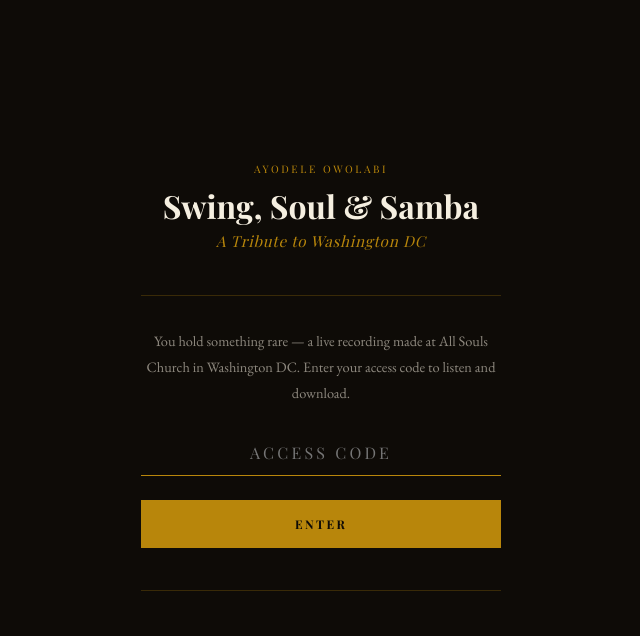
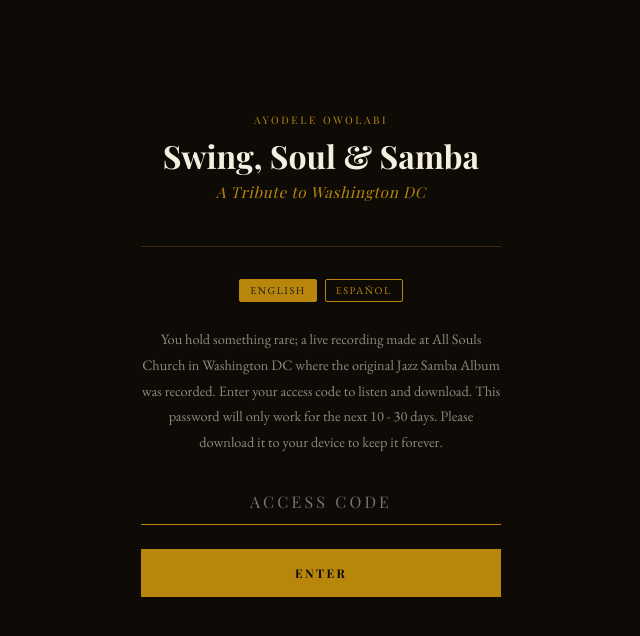
Before and after one commit to ayodeleowolabi/jazzsite, a React (Vite) app: page /album in a window 1280 px wide. Shown: the top 636 px of the page, without its empty margins (319-959 px from the left). Built offline with nearby package versions, Linux system fonts and the light colour scheme; a web font is replaced by a local one.

Commit message:
final edits

```diff
--- a/src/pages/SwingSoulSamba.jsx
+++ b/src/pages/SwingSoulSamba.jsx
@@ -1,7 +1,10 @@
 import { useState, useRef } from "react";
+
 
 const ACCESS_CODE = "DCMUSIC";
 const R2_BASE = "https://pub-0220304f67b944c48a04efc83576ba6b.r2.dev";
+
+
 
 const TRACKS = [
   { num: "1", name: "The Introduction",                  dur: "0:33",  file: "01%20-%20The%20Introduction.mp3",                  arranged: false },
@@ -14,7 +17,7 @@ const TRACKS = [
 ];
 
 const CREDITS = [
-  { name: "Ayodele Owolabi",               role: "Vocals" },
+  { name: "Ayodele Owolabi (iothesinger)",   role: "Vocals" },
   { name: "Bohemian Caverns Jazz Orchestra", role: "Live Orchestra" },
   { name: "Elijah Balbed",                 role: "Big Band Arrangements (tracks 1–4)" },
   { name: "Thunder & Lightning LLC",       role: "Live Sound · Maryland" },
@@ -25,19 +28,23 @@ const CREDITS = [
 const LINER_NOTES = [
   {
     artist: "Duke Ellington",
-    note: "DC's most famous musical son, born 1899 near U Street's 'Black Broadway.' Composer, bandleader, global ambassador — over five hundred compositions, beyond category. His name lives on across DC: the Duke Ellington School of Music, the Duke Ellington Bridge, and the murals of a city that never forgot him. 'Come Sunday' is an Ellington composition, recorded with Mahalia Jackson in 1958.",
+    noteEN: "DC's most famous musical son, born 1899 near U Street's 'Black Broadway.' Composer, bandleader, global ambassador — over five hundred compositions, beyond category. His name lives on across DC: the Duke Ellington School of Music, the Duke Ellington Bridge, and the murals of a city that never forgot him. 'Come Sunday' is an Ellington composition, recorded with Mahalia Jackson in 1958.",
+    noteES: "El hijo musical más famoso de DC, nacido en 1899 cerca de la U Street, conocida como el 'Broadway Negro.El hijo musical más famoso de DC, nacido en 1899 cerca de la U Street, conocida como el 'Broadway Negro.' Compositor, director de orquesta, embajador mundial — más de quinientas composiciones, más allá de toda categoría. Su nombre pervive en toda la ciudad: la Escuela de Música Duke Ellington, el Puente Duke Ellington, y los murales de una ciudad que jamás lo olvidó. 'Come Sunday' es una composición de Ellington, grabada junto a Mahalia Jackson en 1958.",
   },
   {
     artist: "Blanche Calloway",
-    note: "Raised alongside Cab Calloway in Baltimore, Blanche led her own touring big-band — reputed to be the first woman ever to front an all-male jazz orchestra. The Joy Boys ranked Top 10 US bands in 1933. After WWII she managed the legendary Bohemian Caverns on U Street, where she discovered Ruth Brown and invited Atlantic Records founder Ahmet Ertegun to hear her sing. What a woman.",
+    noteEN: "Raised alongside Cab Calloway in Baltimore, Blanche led her own touring big-band — reputed to be the first woman ever to front an all-male jazz orchestra. The Joy Boys ranked Top 10 US bands in 1933. After WWII she managed the legendary Bohemian Caverns on U Street, where she discovered Ruth Brown and invited Atlantic Records founder Ahmet Ertegun to hear her sing. What a woman.",
+    noteES: "Crecida junto a Cab Calloway en Baltimore, Blanche lideró su propia banda de gira — reputada como la primera mujer en dirigir una orquesta de jazz masculina. Los Joy Boys se clasificaron en el top 10 de las bandas estadounidenses en 1933. Después de la Segunda Guerra Mundial, gestionó los legendarios Bohemian Caverns en U Street, donde descubrió a Ruth Brown y invitó al fundador de Atlantic Records, Ahmet Ertegun, para escucharla cantar. Qué mujer.",
   },
   {
     artist: "Ruth Brown",
-    note: "Left stranded in a Howard Theater alleyway as a teenager after being fired mid-tour, Ruth was found by a patron of Frank Holiday's Pool Hall and introduced to Blanche Calloway. Calloway gave her a room and a gig. Atlantic Records followed. Sixteen chart hits between 1949–55. People called Atlantic 'The Label Ruth Brown Built.' Her pianist was a young Ray Charles.",
+    noteEN: "Left stranded in a Howard Theater alleyway as a teenager after being fired mid-tour, Ruth was found by a patron of Frank Holiday's Pool Hall and introduced to Blanche Calloway. Calloway gave her a room and a gig. Atlantic Records followed. Sixteen chart hits between 1949–55. People called Atlantic 'The Label Ruth Brown Built.' Her pianist was a young Ray Charles.",
+    noteES: "Dejada varada en un callejón del teatro Howard como adolescente después de ser despedida durante un recorrido, Ruth fue encontrada por un cliente del billar de Frank Holiday y presentada a Blanche Calloway. Calloway le dio una habitación y un trabajo. Siguió con Atlantic Records. Dieciséis éxitos en las listas entre 1949–55. La gente llamaba a Atlantic 'La Sello que Ruth Brown Construyó.' Su pianista era un joven Ray Charles.",
   },
   {
     artist: "Charlie Byrd",
-    note: "A guitarist from deepest Virginia who brought bossa nova to the American mainstream. His Jazz Samba album — recorded with Stan Getz in three hours, three microphones, to a reel-to-reel in a church corridor — launched a global craze. That church was All Souls Unitarian, the same venue where Ayo recorded this album in 2022, honoring the 60th anniversary of Jazz Samba.",
+    noteEN: "A guitarist from deepest Virginia who brought bossa nova to the American mainstream. His Jazz Samba album — recorded with Stan Getz in three hours, three microphones, to a reel-to-reel in a church corridor — launched a global craze. That church was All Souls Unitarian, the same venue where Ayo recorded this album in 2022, honoring the 60th anniversary of Jazz Samba.",
+    noteES: "Un guitarrista de la región más profunda de Virginia que trajo el bossa nova al mainstream estadounidense. Su álbum Jazz Samba — grabado con Stan Getz en tres horas, tres micrófonos, a un cinta magnética en un pasillo de iglesia — lanzó una locura global. Esa iglesia era All Souls Unitarian, el mismo lugar donde Ayo grabó este álbum en 2022, honrando el aniversario de 60 años de Jazz Samba.",
   },
 ];
 
@@ -54,6 +61,7 @@ export default function SwingSoulSamba() {
   const [isPlaying, setIsPlaying] = useState(false);
   const [expandedNote, setExpandedNote] = useState(null);
   const audioRef = useRef(null);
+  const [lang, setLang] = useState("en");
 
   function handleSubmit() {
     if (input.trim().toUpperCase() === ACCESS_CODE) {
@@ -213,8 +221,32 @@ export default function SwingSoulSamba() {
               borderBottom: `0.5px solid ${borderColor}`,
               padding: "2rem 0", marginBottom: "2rem",
             }}>
+              {/* Language Toggle */}
+<div style={{ display: "flex", gap: "0.5rem", justifyContent: "center", marginBottom: "1.5rem" }}>
+  {["en", "es"].map((l) => (
+    <button
+      key={l}
+      onClick={() => setLang(l)}
+      style={{
+        fontSize: "0.65rem",
+        letterSpacing: "0.15em",
+        textTransform: "uppercase",
+        background: lang === l ? gold : "transparent",
+        color: lang === l ? "#1a1a1a" : gold,
+        border: `1px solid ${gold}`,
+        borderRadius: "2px",
+        padding: "4px 10px",
+        cursor: "pointer",
+      }}
+    >
+      {l === "en" ? "English" : "Español"}
+    </button>
+  ))}
+</div>
               <p style={{ color: "rgba(245,239,224,0.55)", fontSize: "0.9rem", lineHeight: 1.8, marginBottom: "1.5rem" }}>
-                You hold something rare — a live recording made at All Souls Church in Washington DC. Enter your access code to listen and download.
+  {lang === "en"
+    ? "You hold something rare; a live recording made at All Souls Church in Washington DC where the original Jazz Samba Album was recorded. Enter your access code to listen and download. This password will only work for the next 10 - 30 days. Please download it to your device to keep it forever."
+    : "Tienes algo especial; una grabación en vivo hecha en la Iglesia All Souls en Washington DC donde se grabó el álbum original de Jazz Samba. Ingresa tu código de acceso para escuchar y descargar.  Esta contraseña solo funcionará durante los próximos 10 - 30 días. Por favor, descárgala en tu dispositivo para conservarla para siempre."}
 </p>
               <input
                 type="text"
@@ -283,7 +315,7 @@ export default function SwingSoulSamba() {
                   6 tracks · 40 minutes · Live at All Souls Church · 2022
                 </p>
                <p style={{ fontSize: "0.6rem", color: "rgba(245,239,224,0.3)", letterSpacing: "0.1em", margin: "4px 0 0" }}>
-                  Press any track to begin
+  {lang === "en" ? "Press any track to begin" : "Presiona cualquier pista para comenzar"}
 </p>
               </div>
             </div>
@@ -357,13 +389,16 @@ export default function SwingSoulSamba() {
 
             {/* Special Thanks */}
            <p style={{ fontSize: "0.6rem", letterSpacing: "0.25em", textTransform: "uppercase", color: gold, marginBottom: "1rem" }}>
-              Special Thanks
+  {lang === "en" ? "Special Thanks" : "Agradecimientos Especiales"}
 </p>
             <div style={{ marginBottom: "2rem" }}>
-              {[
+  {(lang === "en" ? [
     "DC Commission on the Arts and Humanities for sponsoring this live recording.",
     "DC Jazz Festival for their collaboration in 2020.",
-              ].map((line, i) => (
+  ] : [
+    "A la Comisión de Artes y Humanidades de DC por patrocinar esta grabación en vivo.",
+    "Al DC Jazz Festival por su colaboración en 2020.",
+  ]).map((line, i) => (
     <div key={i} style={{
       display: "flex", gap: "1rem", alignItems: "flex-start",
       padding: "8px 0", borderBottom: "0.5px solid rgba(184,134,11,0.08)",
@@ -383,6 +418,29 @@ export default function SwingSoulSamba() {
             <p style={{ fontSize: "0.85rem", color: "rgba(245,239,224,0.45)", fontStyle: "italic", marginBottom: "1.25rem", lineHeight: 1.7 }}>
               Notes by Ken Avis — tap each artist to read their story.
             </p>
+            {/* Language Toggle */}
+<div style={{ display: "flex", gap: "0.5rem", marginBottom: "1rem" }}>
+  {["en", "es"].map((l) => (
+    <button
+      key={l}
+      onClick={() => setLang(l)}
+      style={{
+        fontSize: "0.65rem",
+        letterSpacing: "0.15em",
+        textTransform: "uppercase",
+        background: lang === l ? gold : "transparent",
+        color: lang === l ? "#1a1a1a" : gold,
+        border: `1px solid ${gold}`,
+        borderRadius: "2px",
+        padding: "4px 10px",
+        cursor: "pointer",
+      }}
+    >
+      {l === "en" ? "English" : "Español"}
+    </button>
+  ))}
+</div>
+
 <div style={{ marginBottom: "0.5rem" }}>
   {LINER_NOTES.map((item, i) => (
     <div key={item.artist} className="sss-liner-card">
@@ -409,7 +467,7 @@ export default function SwingSoulSamba() {
             borderTop: "0.5px solid rgba(184,134,11,0.15)",
             paddingTop: "12px",
           }}>
-                        {item.note}
+            {lang === "en" ? item.noteEN : item.noteES}
           </p>
         </div>
       )}
@@ -420,19 +478,27 @@ export default function SwingSoulSamba() {
             <div className="sss-ornament">✦</div>
 
             {/* How to Download */}
+         {/* How to Download */}
 <p style={{ fontSize: "0.6rem", letterSpacing: "0.25em", textTransform: "uppercase", color: gold, marginBottom: "1rem" }}>
-              How to Download
+  {lang === "en" ? "How to Download" : "Cómo Descargar"}
 </p>
 <p style={{ fontSize: "0.85rem", color: "rgba(245,239,224,0.45)", fontStyle: "italic", lineHeight: 1.8, marginBottom: "1.25rem" }}>
-              Best on your computer. Once downloaded, drag into Apple Music, Spotify, or any music player.
+  {lang === "en"
+    ? "Best on your computer. Once downloaded, drag into Apple Music, Spotify, or any music player."
+    : "Mejor en tu computadora. Una vez descargado, arrastra a Apple Music, Spotify, o cualquier reproductor de música."}
 </p>
 <div style={{ marginBottom: "2rem", display: "flex", flexDirection: "column", gap: "0.85rem" }}>
-              {[
+  {(lang === "en" ? [
     ["I",   "Click Download Album below. The zip file will save to your device."],
     ["II",  "Open the zip. You'll find 6 tracks numbered 01–07."],
     ["III", "Mac: double-click the zip → drag into Apple Music. Windows: right-click → Extract All → drag into library."],
     ["IV",  "Track names, artwork, and album info are embedded and will appear automatically."],
-              ].map(([num, text]) => (
+  ] : [
+    ["I",   "Haz clic en Descargar Álbum abajo. El archivo zip se guardará en tu dispositivo."],
+    ["II",  "Abre el zip. Encontrarás 6 pistas numeradas del 01 al 07."],
+    ["III", "Mac: doble clic en el zip → arrastra a Apple Music. Windows: clic derecho → Extraer todo → arrastra a tu biblioteca."],
+    ["IV",  "Los nombres de las pistas, la portada y la información del álbum están incluidos y aparecerán automáticamente."],
+  ]).map(([num, text]) => (
     <div key={num} style={{ display: "flex", gap: "1.25rem", alignItems: "flex-start" }}>
       <span style={{
         fontSize: "0.7rem", color: gold, paddingTop: "2px", minWidth: "22px",
@@ -442,10 +508,9 @@ export default function SwingSoulSamba() {
     </div>
   ))}
 </div>
-
             {/* Download buttons */}
             <a href={`${R2_BASE}/swing-soul-samba.zip`} download="Swing-Soul-Samba.zip" className="sss-btn-gold">
-              Download Album
+              Download/Descargar Album
             </a>
             <a href="/liner-notes-en.pdf" download className="sss-btn-outline">
               Download Liner Notes (English)
```
Lines whose indentation alone changed are shown as unchanged.
